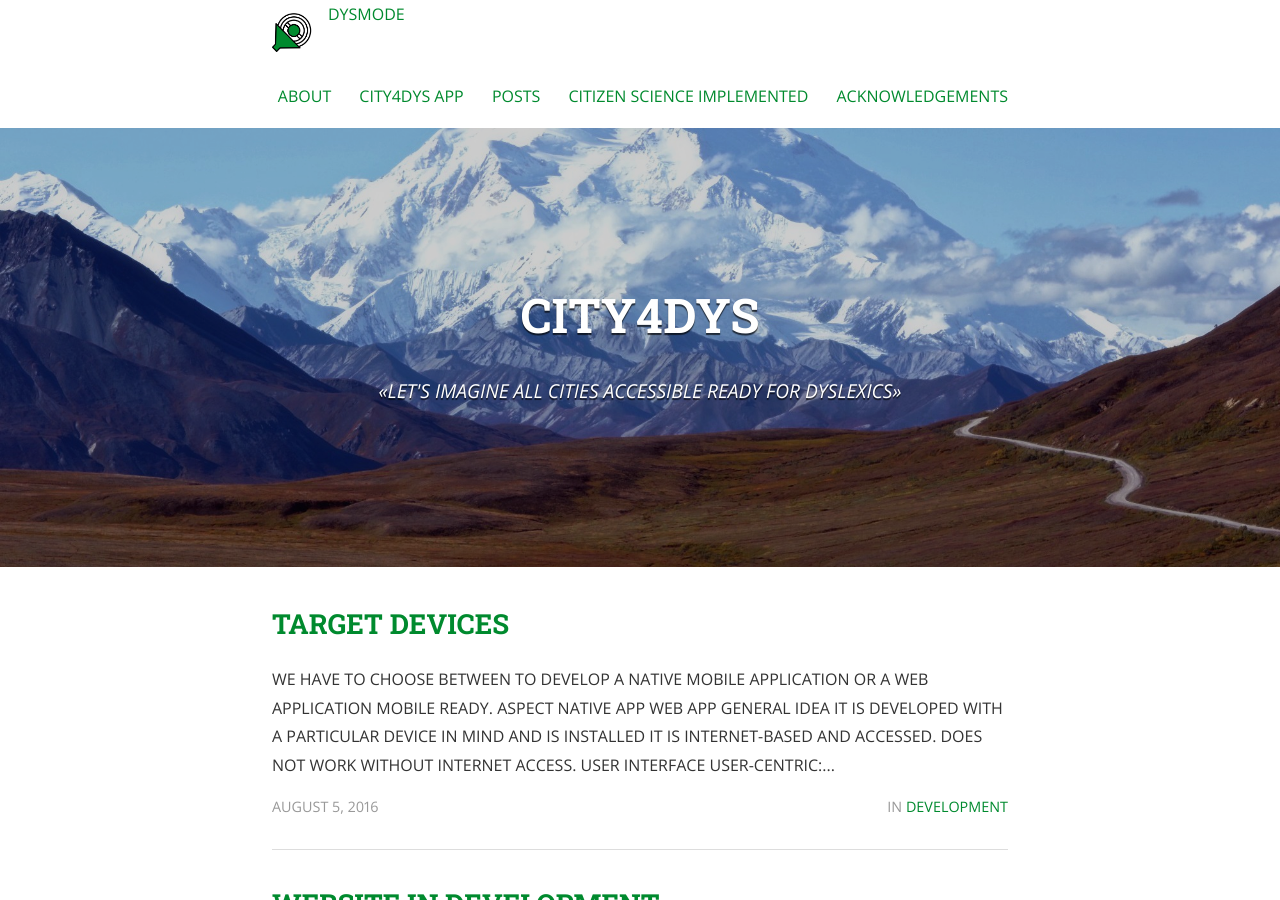
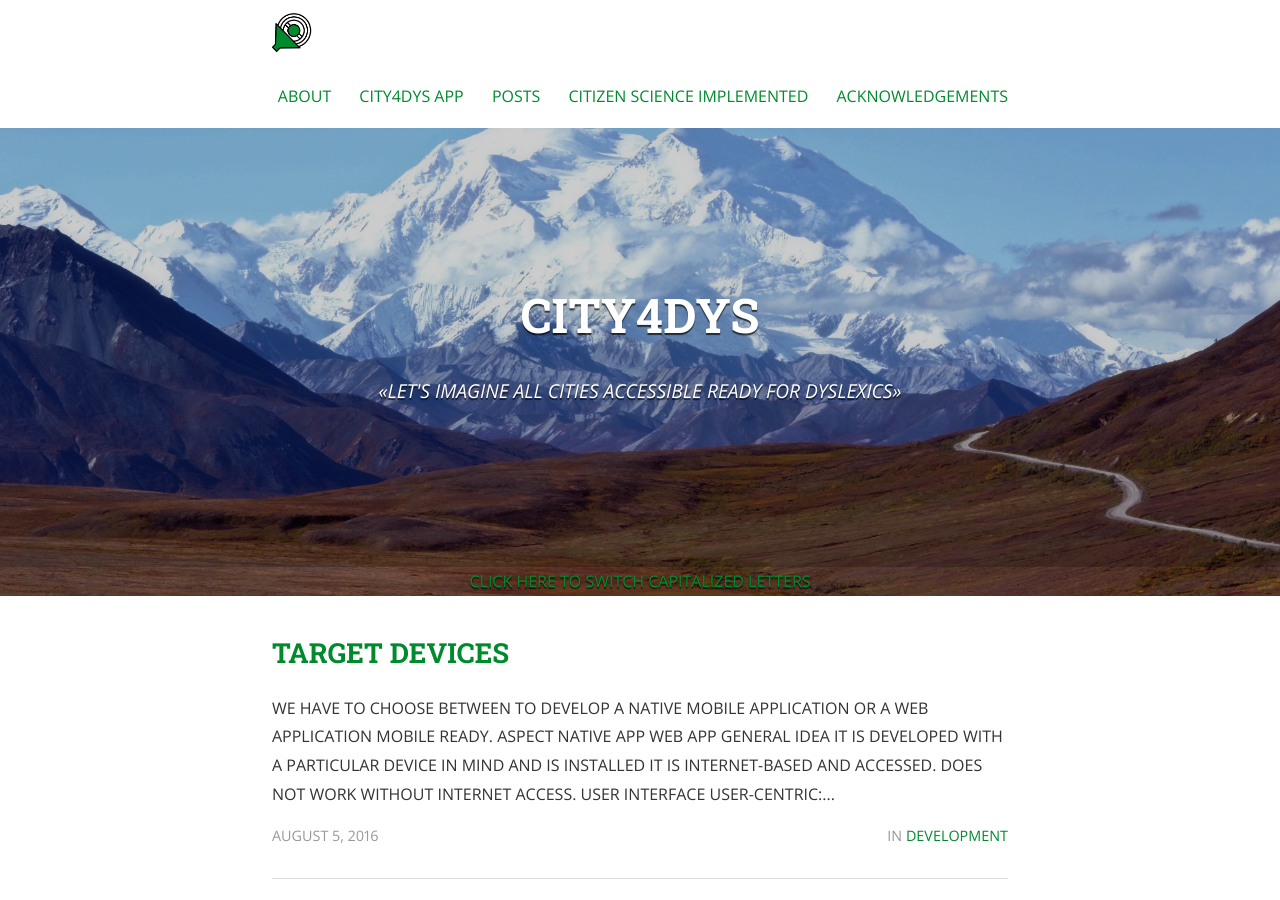
Before and after one commit to city4dys/city4dys.github.io, a Jekyll site: the page built from index.html, in a window 1280 px wide and 900 px high. Built offline with Jekyll 4.4.1, drawn with Linux system fonts in a browser that asks for light colours; nearby versions of some CDN libraries; the list of posts is cut into pages by our own code; a style sheet for code colours, icons or effects is not loaded.

Commit message:
mod dysmode

```diff
--- a/_includes/header.html
+++ b/_includes/header.html
@@ -7,7 +7,6 @@
       <span>{{ site.title }}</span>
       {% endif %}
     </a>
-    <a href="#" onclick="switchDysMode();return false;">DYSMODE</a>
     <a href="javascript:void(0)" class="navigation-menu-button" id="js-mobile-menu">
       <i class="fa fa-bars"></i>
     </a>
--- a/index.html
+++ b/index.html
@@ -10,6 +10,7 @@ layout: default
       {% if site.subtitle %}<p class="subtitle">{{ site.subtitle }}</p>{% endif %}
     </header>
   </div>
+  <a href="#" onclick="switchDysMode();return false;">CLICK HERE TO SWITCH CAPITALIZED LETTERS</a>
 </div>
 
 <div class="wrapper">
```
